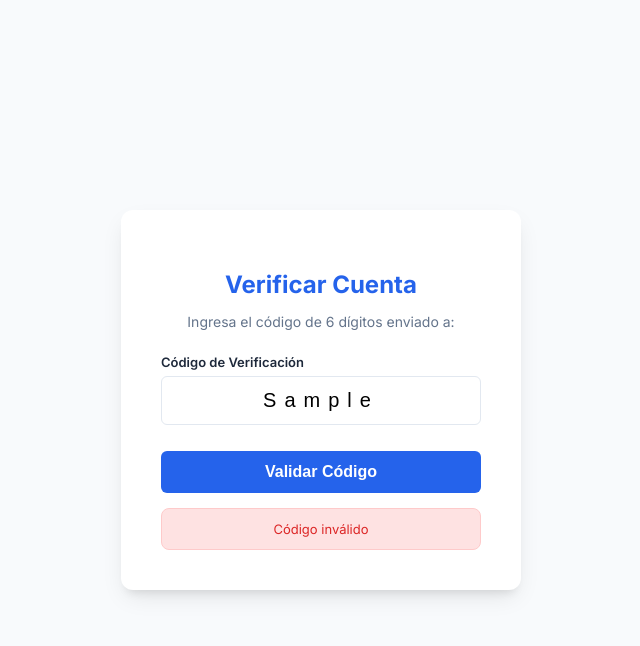
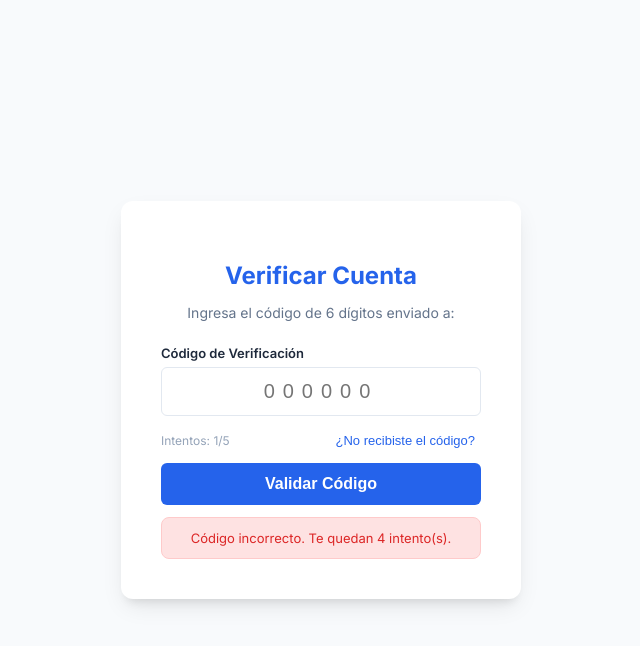
Before and after one commit to jgonzal12/frontproparking, a React (Vite) app in the folder proparking-web/: page /verify in a window 1280 px wide. Both pictures are taken after typing "Sample" into the empty fields and a click on the button "Validar Código". Shown: the top 646 px of the page, without its empty margins (319-959 px from the left). Built offline with nearby package versions, Linux system fonts and the light colour scheme; no server answers.

Commit message:
fix email code

```diff
--- a/proparking-web/src/pages/Register.jsx
+++ b/proparking-web/src/pages/Register.jsx
@@ -7,7 +7,7 @@ function Register() {
     const [formData, setFormData] = useState({
         nombre: '', apellido: '', email: '', password: ''
     });
-    const [error, setError]       = useState('');
+    const [error, setError] = useState('');
     const [cargando, setCargando] = useState(false);
     const navigate = useNavigate();
 
--- a/proparking-web/src/pages/Verify.jsx
+++ b/proparking-web/src/pages/Verify.jsx
@@ -1,27 +1,36 @@
 import { useState } from 'react';
 import { useLocation, useNavigate } from 'react-router-dom';
 import { verificarCodigo } from '../services/authService';
-import '../styles/Auth.css'; // 🔹 Importamos los estilos
+import '../styles/Auth.css';
+
+const MAX_INTENTOS = 5;
 
 function Verify() {
     const location = useLocation();
     const navigate = useNavigate();
 
-    // Recuperamos el email que venía desde la pantalla de registro
     const [email] = useState(location.state?.email || '');
     const [codigo, setCodigo] = useState('');
     const [error, setError] = useState('');
+    const [intentos, setIntentos] = useState(0);
+    const [bloqueado, setBloqueado] = useState(false);
 
     const handleVerify = async (e) => {
         e.preventDefault();
         setError('');
-
         try {
             await verificarCodigo(email, codigo);
-            alert("¡Cuenta activada! Ahora puedes iniciar sesión.");
-            navigate('/login'); // Ya verificado, lo mandamos al login
+            navigate('/login', { state: { mensaje: '¡Cuenta activada! Ahora puedes iniciar sesión.' } });
         } catch (err) {
-            setError(err);
+            const nuevosIntentos = intentos + 1;
+            setIntentos(nuevosIntentos);
+
+            if (nuevosIntentos >= MAX_INTENTOS) {
+                setBloqueado(true);
+            } else {
+                setError(`Código incorrecto. Te quedan ${MAX_INTENTOS - nuevosIntentos} intento(s).`);
+                setCodigo('');
+            }
         }
     };
 
@@ -29,26 +38,45 @@ function Verify() {
         <div className="auth-wrapper">
             <div className="auth-card">
                 <h2>Verificar Cuenta</h2>
-                <p>Ingresa el código de 6 dígitos enviado a:<br/><strong>{email}</strong></p>
+
+                {bloqueado ? (
+                    <div>
+                        <div className="error-msg" style={{ marginBottom: 16 }}>
+                            Demasiados intentos fallidos. Vuelve a registrarte para obtener un nuevo código.
+                        </div>
+                        <button className="btn-primary" onClick={() => navigate('/register')}>
+                            Volver al registro
+                        </button>
+                    </div>
+                ) : (
+                    <>
+                        <p>Ingresa el código de 6 dígitos enviado a:<br /><strong>{email}</strong></p>
 
                         <form onSubmit={handleVerify}>
                             <div className="form-group">
                                 <label>Código de Verificación</label>
-                        <input
-                            type="text"
-                            placeholder="000000"
-                            maxLength="6"
+                                <input type="text" placeholder="000000" maxLength="6"
                                     value={codigo}
                                     onChange={e => setCodigo(e.target.value)}
-                            style={{ letterSpacing: '8px', textAlign: 'center', fontSize: '20px' }} // 🔹 Toque extra para que parezca un código
-                            required
-                        />
+                                    style={{ letterSpacing: '8px', textAlign: 'center', fontSize: '20px' }}
+                                    required />
                             </div>
-
+                            <div style={{ display: 'flex', justifyContent: 'space-between', alignItems: 'center', marginTop: 8, marginBottom: 4 }}>
+                                <span style={{ fontSize: 12, color: '#94a3b8' }}>
+                                    {intentos > 0 && `Intentos: ${intentos}/${MAX_INTENTOS}`}
+                                </span>
+                                <button type="button"
+                                    onClick={() => navigate('/register')}
+                                    style={{ background: 'none', border: 'none', color: '#2563eb', fontSize: 13, cursor: 'pointer' }}>
+                                    ¿No recibiste el código?
+                                </button>
+                            </div>
                             <button type="submit" className="btn-primary">Validar Código</button>
                         </form>
 
-                {error && <div className="error-msg">{error}</div>}
+                        {error && <div className="error-msg" style={{ marginTop: 12 }}>{error}</div>}
+                    </>
+                )}
             </div>
         </div>
     );
```
Lines whose indentation alone changed are shown as unchanged.
